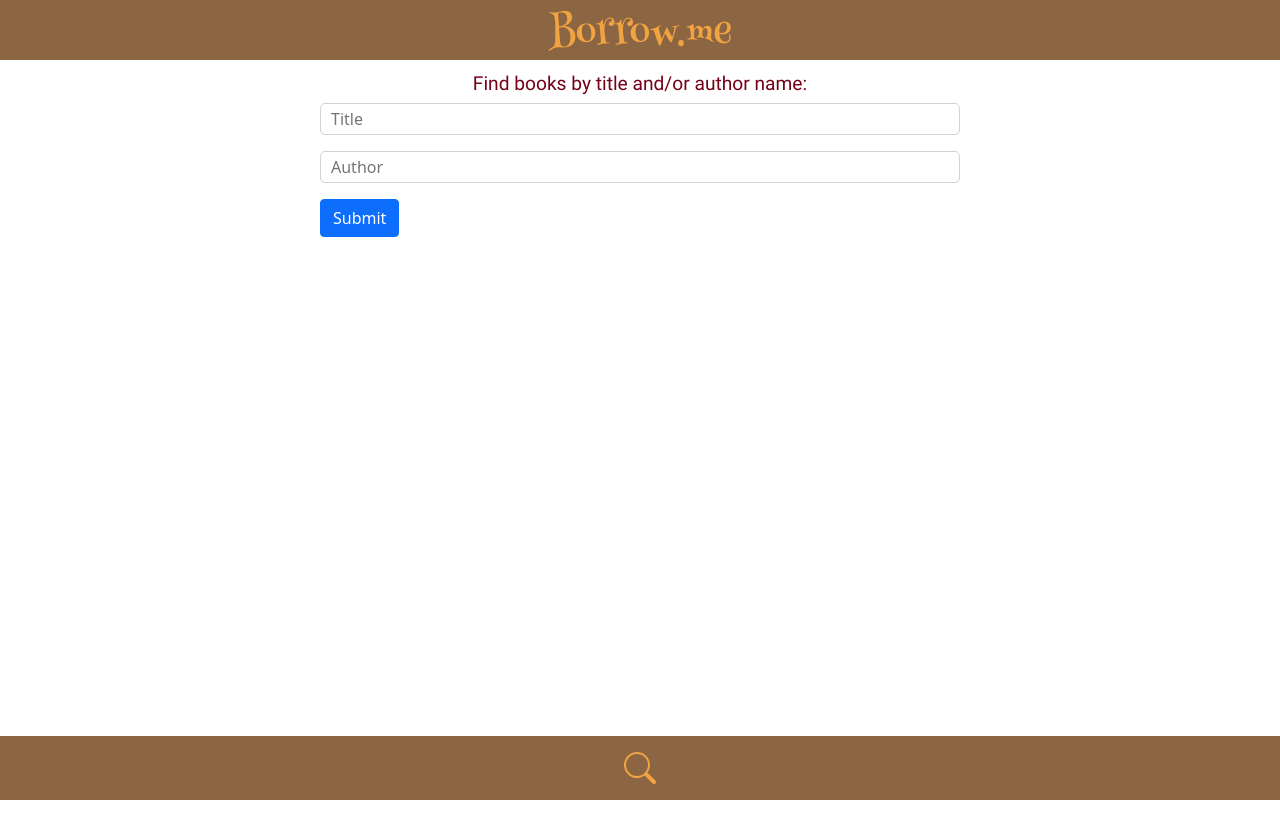
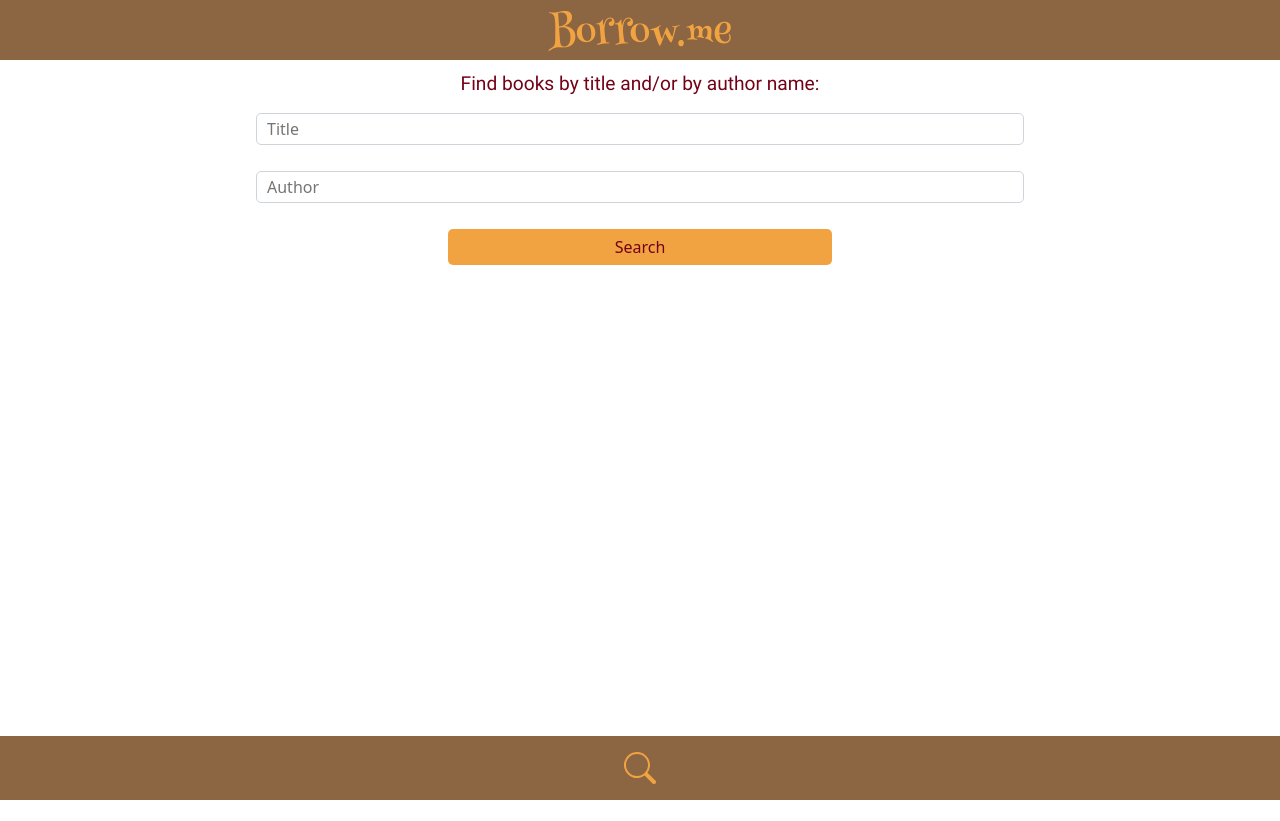
Before and after one commit to andrekleine/borrow.me-react, a React (Create React App) app: page /search in a window 1280 px wide. After the commit the page ends 800 px from the top, so only its background shows below. Built offline with nearby package versions, Linux system fonts and the light colour scheme; sample sign-in values are in the browser's storage.

Commit message:
Fix css issues

```diff
--- a/src/components/pages/home/Home.css
+++ b/src/components/pages/home/Home.css
@@ -22,7 +22,6 @@
 
 .book-cover {
     max-height: 20vh;
-    width: 15vh;
-    object-fit: cover;
     border-radius: 5px;
+    margin: 2px;
 }
--- a/src/components/pages/home/Swiper.jsx
+++ b/src/components/pages/home/Swiper.jsx
@@ -8,14 +8,12 @@ const BookSwiper = ({ bookArray }) => {
       {bookArray.map((bookObj) => {
         return (
           <SwiperSlide key={bookObj._id}>
-            <div className="book-container-width">
             <div className="book-container-height">
               <img
                 className="img-fluid book-cover"
                 src={bookObj.imgLink}
                 alt={bookObj.title}
               />
-              </div>
             </div>
           </SwiperSlide>
         );
--- a/src/components/pages/search/BookGrid.jsx
+++ b/src/components/pages/search/BookGrid.jsx
@@ -2,7 +2,7 @@ import React from 'react';
 
 const BookGrid = ({ foundBookObjs }) => {
   return (
-    <div className="book-container-height">
+    <div className="search-book-grid">
       {foundBookObjs.map((bookObj) => {
         const imgLinks = bookObj.volumeInfo.imageLinks;
         const bookTitle = bookObj.volumeInfo.title;
@@ -13,7 +13,7 @@ const BookGrid = ({ foundBookObjs }) => {
               src={imgLinks.thumbnail}
               alt={bookTitle}
               key={bookId}
-              className="book-cover"
+              className="search-book-cover"
             />
           )
         );
--- a/src/components/pages/search/Form.css
+++ b/src/components/pages/search/Form.css
@@ -1,7 +1,25 @@
+.search-form {
+    display: flex;
+    flex-direction: column;
+    align-items: center;
+}
+
 .search-form-field {
     border: 1px solid #ced4da;
     border-radius: 5px;
     height: 4vh;
-    width: 50vw;
+    width: 60vw;
     padding-left: 10px;
+    margin-top: 10px;
 }
+
+.search-button {
+    margin-top: 10px;
+    margin-bottom: 20px;
+    width: 30vw;
+    height: 4.5vh;
+    background: #F2A341;
+    border-radius: 5px;
+    color: #730217;
+    border: none;
+}
--- a/src/components/pages/search/Form.jsx
+++ b/src/components/pages/search/Form.jsx
@@ -20,8 +20,8 @@ const Form = ({ handleSubmit, handleChange, searchValues }) => {
         value={searchValues.author}
         className="search-form-field"
       />
-      <button type="submit" className="btn btn-primary">
-        Submit
+      <button type="submit" className="search-button">
+        Search
       </button>
     </form>
   );
--- a/src/components/pages/search/Search.css
+++ b/src/components/pages/search/Search.css
@@ -3,23 +3,22 @@
     flex-direction: column;
     align-items: center;
     margin-top: 9vh;
-    margin-bottom: 53vh;
 }
 
 .search-title {
-    width: 80%;
+    width: 65%;
     text-align: center;
     color: #730217;
     font-size: 2.4vh;
     font-family: "Roboto";
 }
 
-.book-container-height {
+.search-book-container-height {
     height: 20vh;
     object-fit: fill;
 }
 
-.book-cover {
+.search-book-cover {
     max-height: 20vh;
     width: 28.5vw;
     object-fit: cover;
--- a/src/components/pages/search/Search.jsx
+++ b/src/components/pages/search/Search.jsx
@@ -42,7 +42,7 @@ const Search = () => {
     <PrivateTemplate>
       <div className="container search-container">
         <h1 className="search-title">
-          Find books by title and/or author name:
+          Find books by title and/or by author name:
         </h1>
         <Form
           handleSubmit={handleSubmit}
```
Lines whose indentation alone changed are shown as unchanged.
